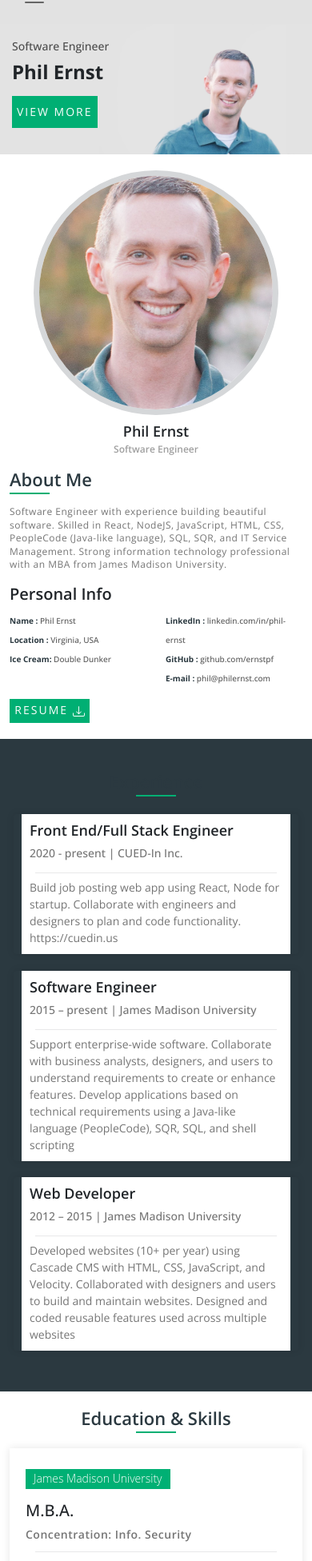
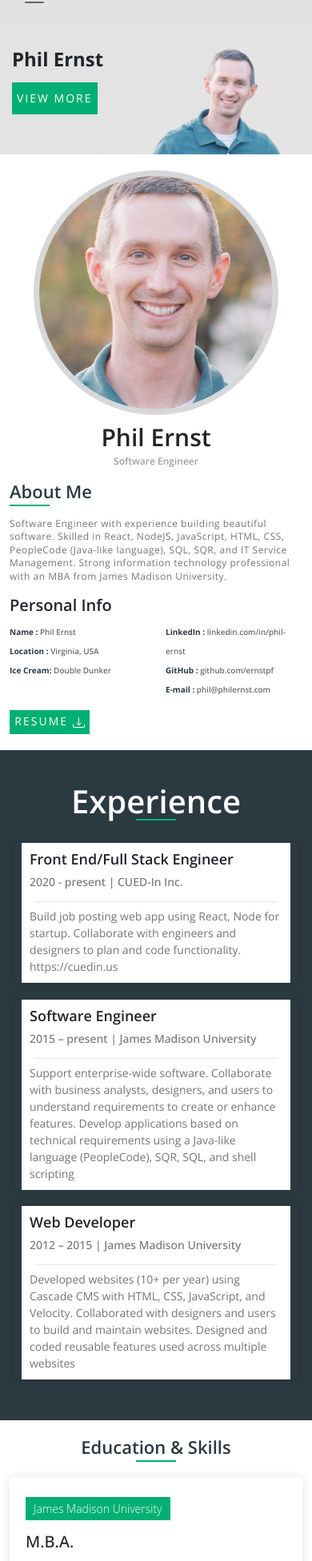
Before and after one commit to ernstpf/personal-website, a React (Create React App) app: page / in a window 390 px wide. Shown: the part 40-1992 px from the top of the page at 80% size. Built offline with nearby package versions, Linux system fonts and the light colour scheme.

Commit message:
Accessibility updates

```diff
--- a/src/index.css
+++ b/src/index.css
@@ -42,7 +42,7 @@ body {
   overflow-x: hidden;
   margin: 0 auto;
 }
-p{
+p {
   color: #757575;
 }
 .header {
@@ -141,7 +141,7 @@ p{
   position: relative;
 }
 
-.img-bnr-text h5 {
+.img-bnr-text .job-title {
   font-size: 24px;
   color: #4d4d4d;
   font-weight: 500;
@@ -238,7 +238,7 @@ p{
   text-align: center;
   margin: 0 0 !important;
 }
-.About-name h6 {
+.About-name h2 {
   font-size: 30px;
   font-weight: 600;
   margin-top: 10px;
@@ -383,7 +383,7 @@ p{
   padding-top: 40px;
   padding-bottom: 40px;
 }
-.exp-main h1 {
+.exp-main h2 {
   color: #fff;
   margin-bottom: 50px;
   position: relative;
@@ -439,16 +439,16 @@ hr {
 /* ------------------------ End Experience ------------------------ */
 
 /* ------------------------  Education & Skills ------------------------ */
-.educationColBox{
+.educationColBox {
   padding: 0;
 }
 .education-box-main {
   margin: 0 auto;
 }
-.education-box-main .col{
+.education-box-main .col {
   padding: 0;
 }
-.education h6 {
+.education .school {
   font-size: 14px;
   text-align: center;
   vertical-align: middle;
@@ -462,18 +462,18 @@ hr {
   padding-bottom: 4px;
   margin: 0 auto;
 }
-.education h2 {
+.education h3 {
   font-size: 20px;
   margin-top: 15px;
   margin-bottom: 10px;
 }
 
-.education h3 {
+.education .concentration {
   font-size: 14px;
   letter-spacing: 0.5px;
   font-weight: 600;
   margin: 0 auto;
-  color: #757575
+  color: #757575;
 }
 
 .education-box {
@@ -707,9 +707,8 @@ img.img-fluid.mx-auto.portfolooimgeffect.aos-init {
   position: relative;
   margin-bottom: 0;
   overflow: hidden;
-
-}
-.insta{
+}
+.insta {
   margin: -10px;
 }
 .blog-post-hover {
@@ -836,6 +835,10 @@ img.img-fluid.mx-auto.portfolooimgeffect.aos-init {
   line-height: 14px;
 }
 
+.f-left p{
+  color: #fff;
+}
+
 .F-contact {
   font-size: 40px;
   font-weight: 600;
@@ -925,9 +928,9 @@ img.img-fluid.mx-auto.portfolooimgeffect.aos-init {
   height: 165px;
   overflow: hidden;
 }
-.form-control{
+.form-control {
   border-radius: 0px !important;
-  }
+}
 .f-link {
   text-align: center;
   background-color: #00b074;
@@ -1638,9 +1641,6 @@ padding-bottom: 10px;
     margin-bottom: 5px;
     margin-left: 30px;
     margin-right: 30px;
-  }
-  .About-name h6 {
-    font-size: 18px;
   }
   .About-name p {
     font-size: 12px;
@@ -1847,3 +1847,13 @@ button:focus-visible {
 .skipLink:focus {
   transform: translateX(0%);
 }
+.visuallyhidden {
+  border: 0;
+  clip: rect(0 0 0 0);
+  height: 1px;
+  margin: -1px;
+  overflow: hidden;
+  padding: 0;
+  position: absolute;
+  width: 1px;
+}
--- a/src/pages/Component/Components/About.js
+++ b/src/pages/Component/Components/About.js
@@ -18,10 +18,10 @@ const About = () => {
                   data-aos-delay="100"
                   className="d-block img-fluid mx-auto rounded-circle"
                   src={Aboutus}
-                  alt='Headshot of Phil Ernst'
+                  alt="Headshot of Phil Ernst"
                 />
                 <div className="text-center About-name">
-                  <h6>Phil Ernst</h6>
+                  <h2>Phil Ernst</h2>
                   <p>Software Engineer</p>
                 </div>
               </div>
@@ -74,7 +74,7 @@ const About = () => {
               </div>
               <a href="./Phil_Ernst_resume.pdf" download>
                 <button className="BtnView">
-                  Resume <BsDownload size={15} />
+                  Resume <BsDownload size={15} role="presentation" />
                 </button>
               </a>
             </Col>
--- a/src/pages/Component/Components/EducationSkills.js
+++ b/src/pages/Component/Components/EducationSkills.js
@@ -10,10 +10,7 @@ const degrees = [
   {
     school: "James Madison University",
     type: "B.S.",
-    concentrations: [
-      "Major: Computer Science",
-      "Major: Media Arts & Design",
-    ],
+    concentrations: ["Major: Computer Science", "Major: Media Arts & Design"],
   },
 ];
 
@@ -55,10 +52,10 @@ const EducationSkills = () => {
                 {degrees.map((degree, index) => (
                   <div key={degree.type}>
                     <div className="education">
-                      <h6>{degree.school}</h6>
-                      <h2>{degree.type}</h2>
+                      <span className="school">{degree.school}</span>
+                      <h3>{degree.type}</h3>
                       {degree.concentrations.map((concentration) => (
-                        <h3 key={concentration}>{concentration}</h3>
+                        <p className="concentration" key={concentration}>{concentration}</p>
                       ))}
                     </div>
                     {index !== degrees.length - 1 ? <hr /> : ""}
--- a/src/pages/Component/Components/HeaderBanner.js
+++ b/src/pages/Component/Components/HeaderBanner.js
@@ -21,7 +21,7 @@ const HeaderBanner = () => {
           </span>
           <div className="img-bnr-text ">
             <div>
-              <h5 data-aos="fade-down">Software Engineer</h5>
+              <p className='job-title' data-aos="fade-down">Software Engineer</p>
 
               <h1 data-aos="flip-down">Phil Ernst</h1>
               <p data-aos="fade-up">
--- a/src/pages/Component/Footer.js
+++ b/src/pages/Component/Footer.js
@@ -14,16 +14,16 @@ export default class Footer extends Component {
                     <div className="f-content">
                       <h2 className="F-contact">Contact Me</h2>
                     </div>
-                    <div className="">
-                      <h6 className="f-icon">
+                    <div>
+                      <h3 className="f-icon">
                         <i className="icon" role="presentation">
                           <BsEnvelope size={20} role="presentation" />
                         </i>
                         <a href="mailto:phil@philernst.com">
                           phil@philernst.com
                         </a>
-                      </h6>
-                      <h6 className="f-icon">
+                      </h3>
+                      <h3 className="f-icon">
                         <i className="icon" role="presentation">
                           <BsLinkedin size={20} role="presentation" />
                         </i>
@@ -34,8 +34,8 @@ export default class Footer extends Component {
                         >
                           linkedin.com/in/phil-ernst
                         </a>
-                      </h6>
-                      <h6 className="f-icon">
+                      </h3>
+                      <p className="f-icon">
                         <i className="icon" role="presentation">
                           <BsGithub size={20} role="presentation" />
                         </i>
@@ -46,7 +46,7 @@ export default class Footer extends Component {
                         >
                           github.com/ernstpf
                         </a>
-                      </h6>
+                      </p>
                     </div>
                   </div>
                 </Col>
@@ -56,57 +56,59 @@ export default class Footer extends Component {
                       <div>
                         <form className="row g-3 needs-validation formContactus">
                           <div className="col-md-6  col-sm-6 col-6">
+                            <label for="name" class="visuallyhidden">
+                              Name
+                            </label>
                             <input
                               type="text"
                               className="form-control inputbox "
                               id="name"
                               placeholder="Name"
-                              aria-describedby="Name"
                               aria-required="true"
                               required
                             />
                           </div>
                           <div className="col-md-6  col-sm-6 col-6">
+                          <label for="phone" class="visuallyhidden">Phone</label>
                             <input
                               type="text"
                               className="form-control inputbox"
                               id="phone"
                               placeholder="Phone"
-                              aria-describedby="Phone"
                               aria-required="true"
                               required
                             />
                           </div>
                           <div className="col-md-6 col-sm-6 col-6">
+                          <label for="email" class="visuallyhidden">E-mail</label>
                             <input
                               type="text"
                               className="form-control inputbox"
                               id="email"
                               placeholder="E-mail"
-                              aria-describedby="E-mail"
                               aria-required="true"
                               required
                             />
                           </div>
                           <div className="col-md-6 col-sm-6 col-6">
+                          <label for="subject" class="visuallyhidden">Subject</label>
                             <input
                               type="text"
                               className="form-control inputbox "
                               id="subject"
                               placeholder="Subject"
-                              aria-describedby="Subject"
                               aria-required="true"
                               required
                             />
                           </div>
 
                           <div className="col-md-12">
+                          <label for="message" class="visuallyhidden">Message</label>
                             <textarea
                               type="text"
                               className="form-control inputboxmessage inputbox"
                               id="message"
                               placeholder="Meassage*"
-                              aria-describedby="Message"
                               aria-required="true"
                               required
                             />
```
Lines whose indentation alone changed are shown as unchanged.
